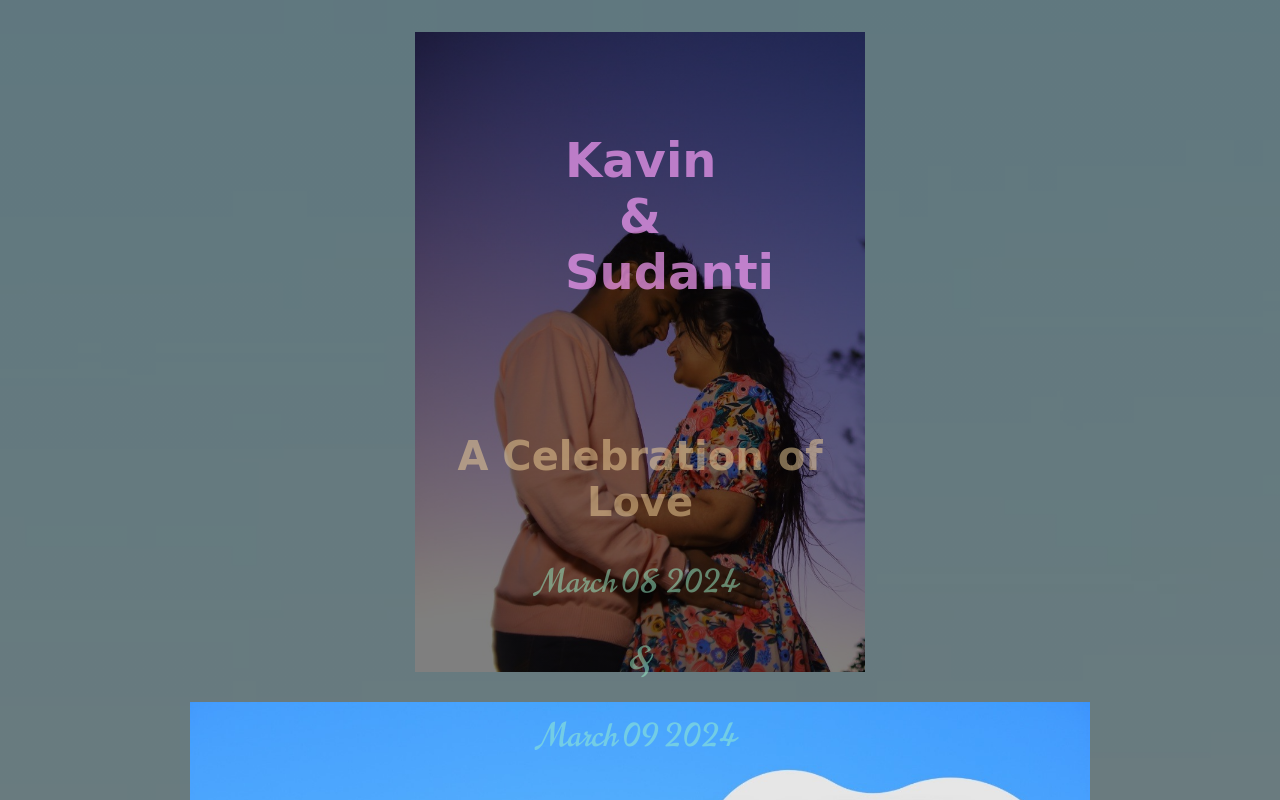
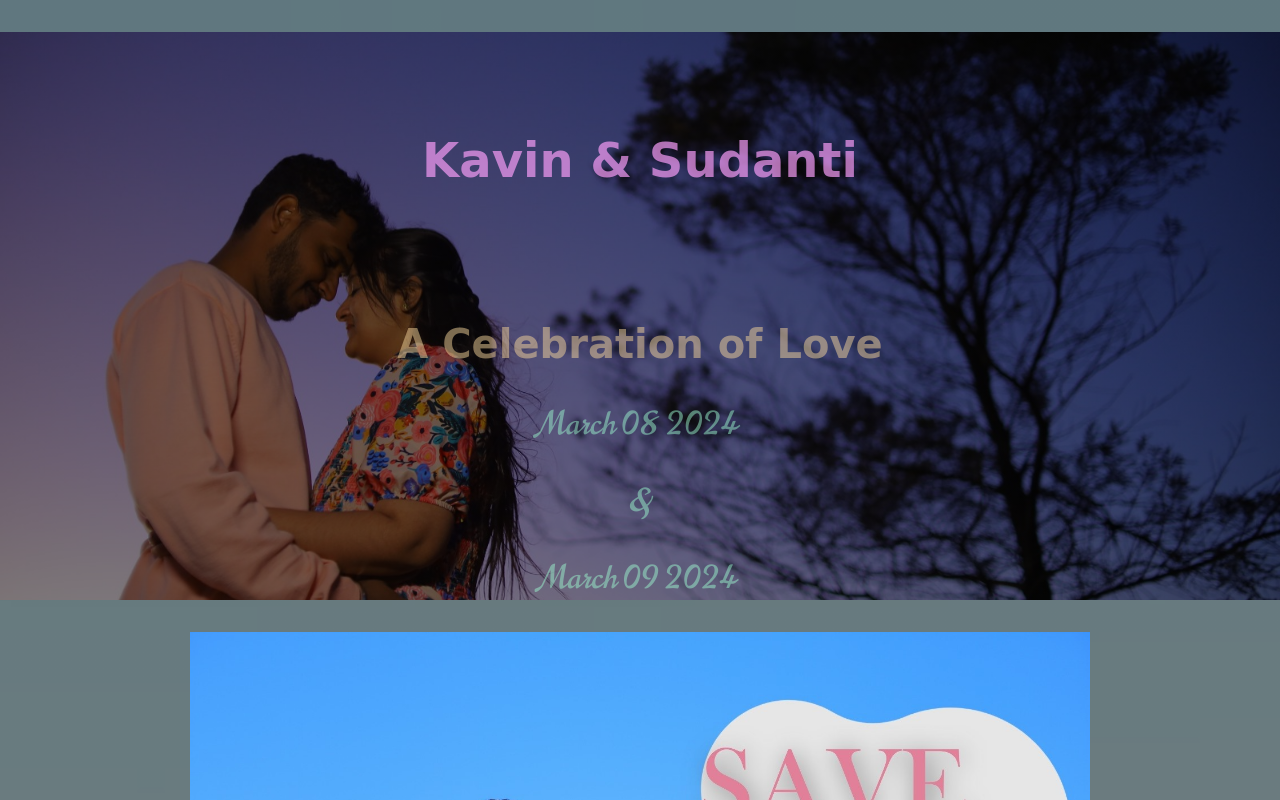
Before and after one commit to kousik0805/KavinWedsAbi, a plain HTML site: page index.html in a window 1280 px wide. Shown: the top 800 px of the page. Drawn offline with Linux system fonts and the light colour scheme; a web font is replaced by a local one.

Commit message:
index.html

```diff
--- a/index.html
+++ b/index.html
@@ -32,15 +32,15 @@
     /* Header Section */
     header {
        background: linear-gradient(rgba(0, 0, 0, 0.5), rgba(0, 0, 0, 0.5)),
-                  url('https://raw.githubusercontent.com/kousik0805/KavinWedsAbi/refs/heads/main/KS9.jpeg') no-repeat center center/cover;
-      height: 80vh;
+                  url('https://raw.githubusercontent.com/kousik0805/KavinWedsAbi/refs/heads/main/KS1.jpeg') no-repeat center center/cover;
+      height: auto;
       display: run-in;
       flex-direction: column;
       justify-content: center;
       align-items: center;
       margin: 30px auto;
-      width: 40%;
-      max-width: 450px;
+      width: auto;
+      max-width: auto;
       color: #fff;
       text-align: center;
       animation: zoomIn 3s ease-in-out;
@@ -60,6 +60,8 @@
       padding: 100px 150px;
       font-family: 'Emilys Candy', cursive;
       font-size: 3em;
+      width: auto;
+      max-width: auto;
       color: #f49bf4;
       animation: fadeIn 8s ease-in-out;
     }
@@ -68,7 +70,8 @@
       font-family: 'charm', cursive;
       font-size: 2.5em;
       color: #f4d49b;
-      text-align: center;
+      width: auto;
+      max-width: auto;
       animation: fadeIn 10s ease-in-out;
     }
 
@@ -76,7 +79,8 @@
       font-family: 'Norican', cursive;
       font-size: 2em;
       color: #9bf4cd;
-      text-align: center;
+      width: auto;
+      max-width: auto;
       animation: fadeIn 10s ease-in-out;
     }
 
```
